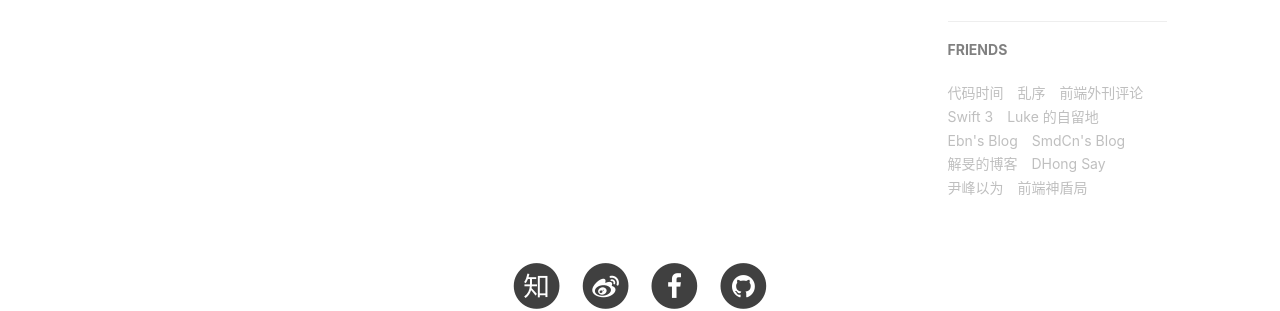
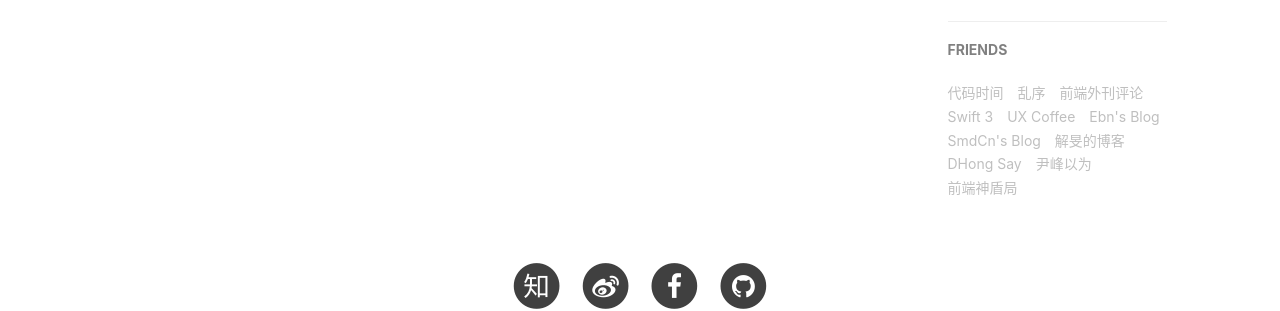
Before and after one commit to OnlyThen/onlythen.github.io, a Jekyll site: the page built from index.html, in a window 1280 px wide. Shown: the part 883-1194 px from the top of the page. Built offline with Jekyll 4.4.1, drawn with Linux system fonts in a browser that asks for light colours; nearby versions of some CDN libraries; the list of posts is cut into pages by our own code; comment, search, counter and statistics services are not loaded.

Commit message:
Update _config.yml

```diff
--- a/_config.yml
+++ b/_config.yml
@@ -101,8 +101,8 @@ friends: [
         title: "Swift 3",
         href: "https://www.cnswift.org/"
     },{
-        title: "Luke 的自留地",
-        href: "http://hmqk1995.github.io"
+        title: "UX Coffee",
+        href: "http://uxcoffee.co"
     },{
         title: "Ebn's Blog",
         href: "http://ebnbin.com/"
```
